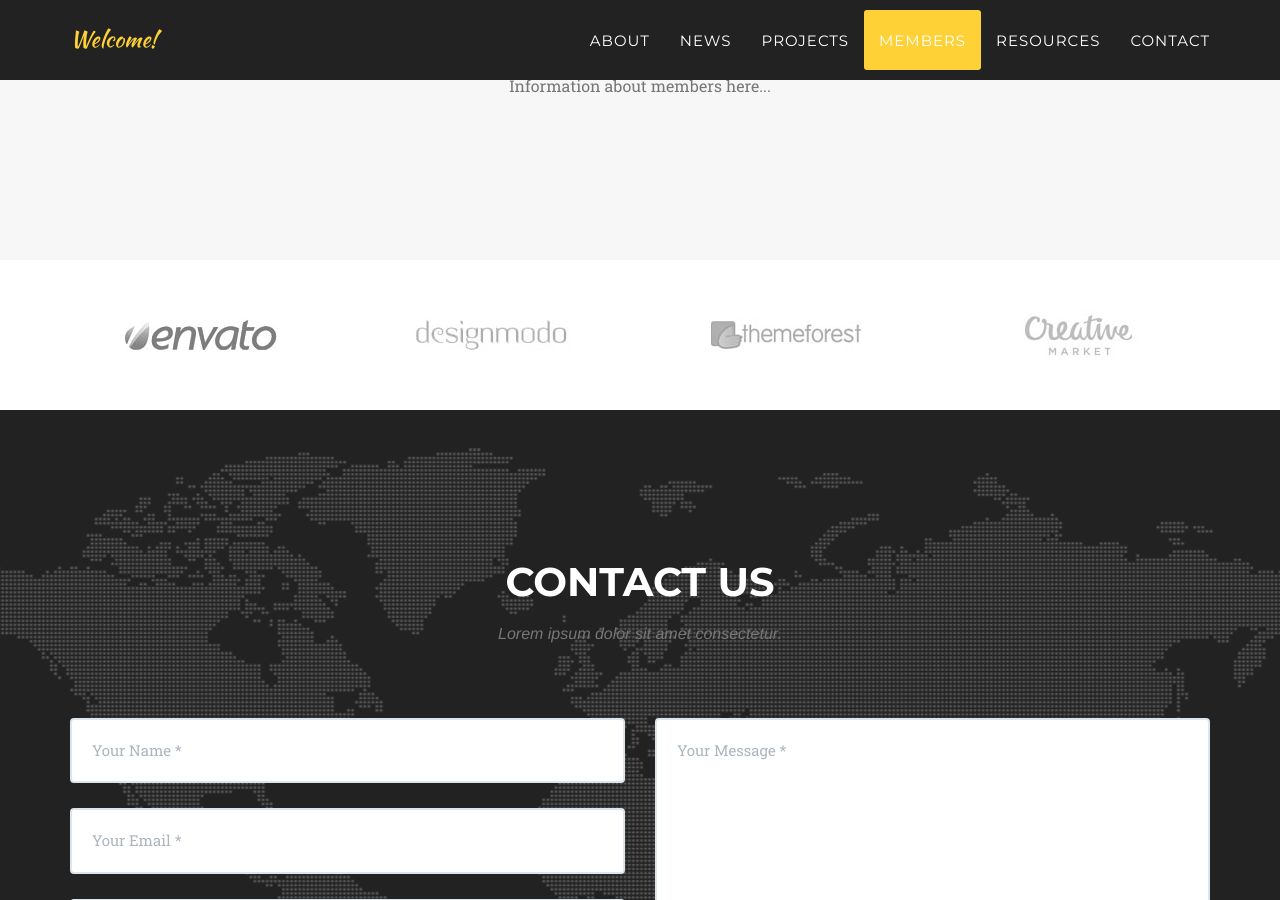
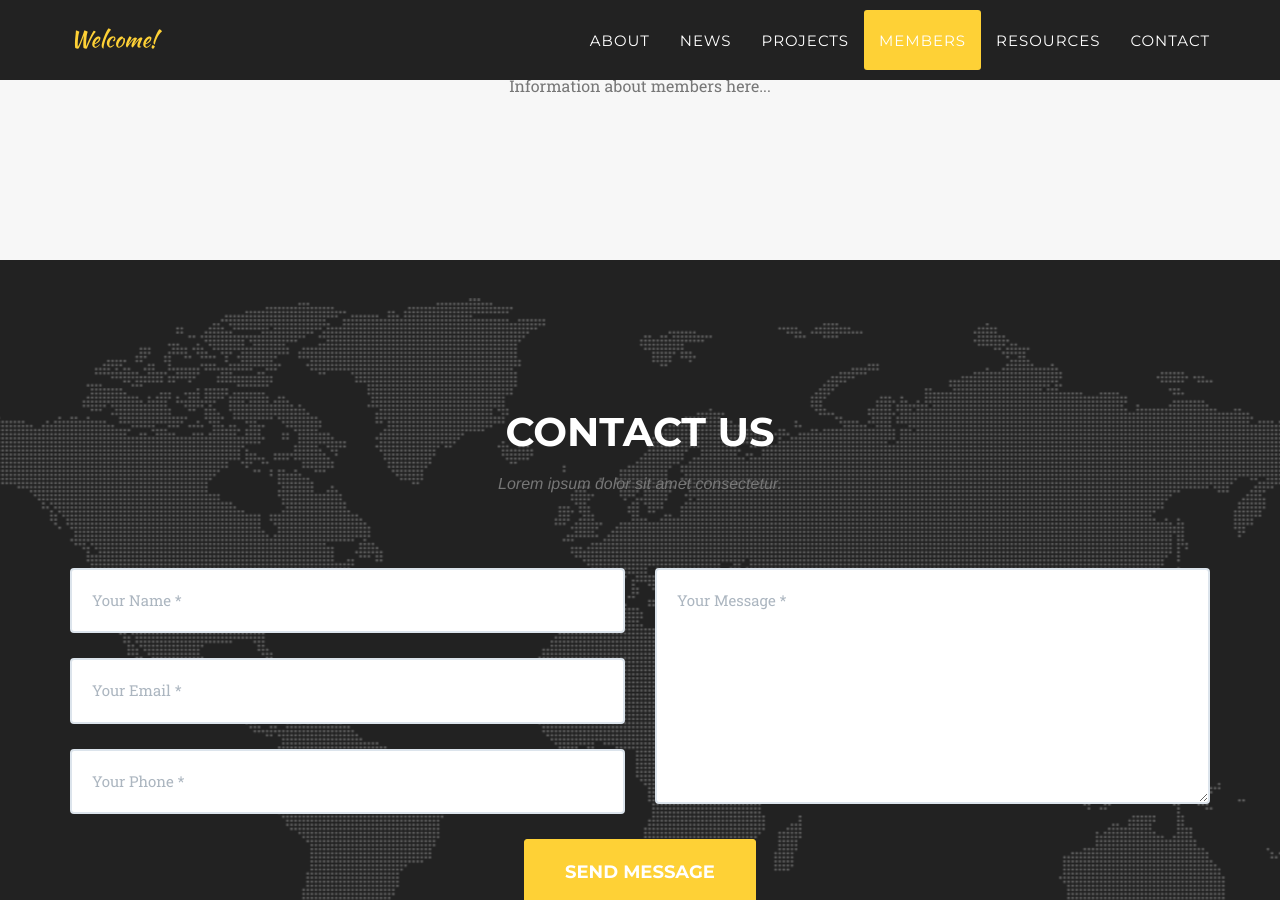
Before and after one commit to SforAiDl/SforAiDl.github.io, a Jekyll site: the page built from index.html, in a window 1280 px wide and 900 px high, scrolled down 6010 px. Built offline with Jekyll 4.4.1, drawn with Linux system fonts in a browser that asks for light colours; some web fonts are replaced.

Commit message:
icons deleted

```diff
--- a/_config.yml
+++ b/_config.yml
@@ -160,20 +160,20 @@ people:
 # Social networks usernames (many more available: google-plus, flickr, dribbble, pinterest, instagram, tumblr, linkedin, etc.)
 social:
   - title: twitter
-    url: http://twitter.com/jekyllrb
+    url:
   - title: facebook
     url:
   - title: stack-overflow
-    url: http://stackoverflow.com/questions/tagged/jekyll
+    url:
   - title: bitbucket
-    url: http://bitbucket.org/jekyll
+    url:
   - title: github
-    url: http://github.com/jekyll
+    url: https://github.com/SforAiDl
 
 # Postal address (add as many lines as necessary)
 address:
-  - line: 3481 Melrose Place
-  - line: Beverly Hills, CA 90210
+  - line: BITS Pilani
+  - line: K K Birla Goa Campus
 
 # Build settings
 markdown: kramdown
--- a/_includes/clients.html
+++ /dev/null
@@ -1,27 +0,0 @@
-<!-- Clients Aside -->
-    <aside class="clients">
-        <div class="container">
-            <div class="row">
-                <div class="col-md-3 col-sm-6">
-                    <a href="#">
-                        <img src="img/logos/envato.jpg" class="img-responsive img-centered" alt="">
-                    </a>
-                </div>
-                <div class="col-md-3 col-sm-6">
-                    <a href="#">
-                        <img src="img/logos/designmodo.jpg" class="img-responsive img-centered" alt="">
-                    </a>
-                </div>
-                <div class="col-md-3 col-sm-6">
-                    <a href="#">
-                        <img src="img/logos/themeforest.jpg" class="img-responsive img-centered" alt="">
-                    </a>
-                </div>
-                <div class="col-md-3 col-sm-6">
-                    <a href="#">
-                        <img src="img/logos/creative-market.jpg" class="img-responsive img-centered" alt="">
-                    </a>
-                </div>
-            </div>
-        </div>
-    </aside>
--- a/_layouts/default.html
+++ b/_layouts/default.html
@@ -11,7 +11,6 @@
     {% include News_grid.html %}
     {% include projects.html %}
     {% include members.html %}
-    {% include clients.html %}
     {% include contact.html %}
     {% include footer.html %}
     {% include modals.html %}
```
Also changed, not shown: 5 other files.
